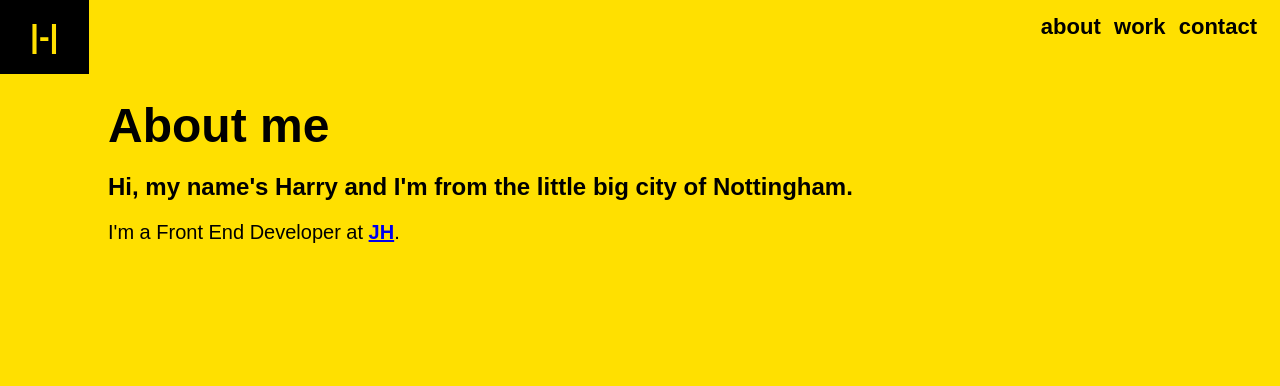
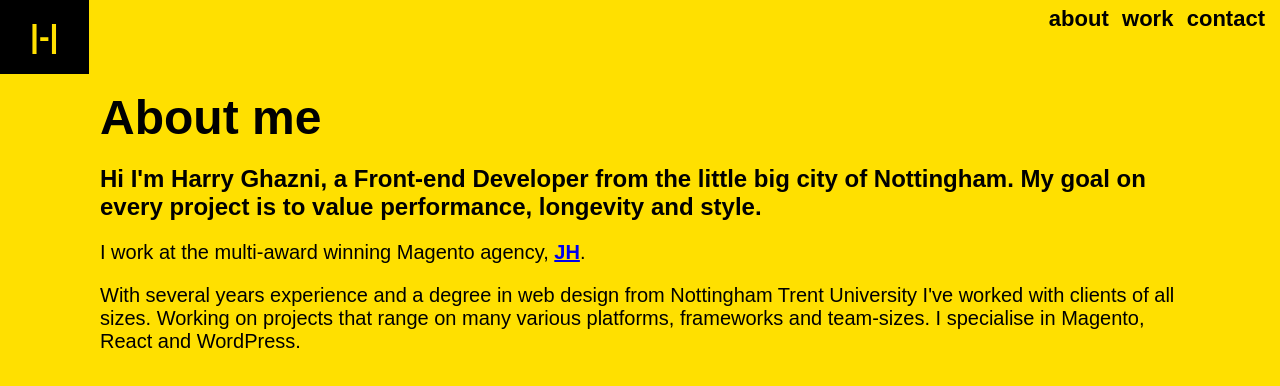
Before and after one commit to hghazni/portfoliov4, a website: page dev/about.html in a window 1280 px wide. Drawn offline with Linux system fonts and the light colour scheme; a web font is replaced by a local one.

Commit message:
Updates about content. Removes margin.

```diff
--- a/dev/about.html
+++ b/dev/about.html
@@ -16,8 +16,12 @@
 <div class="about__wrapper">
     <div class="about">
         <h1 class="about__title">About me</h1>
-        <h2 class="about__subtitle">Hi, my name's Harry and I'm from the little big city of Nottingham. </h2>
-        <p>I'm a Front End Developer at <b><a href="https://www.wearejh.com" target="_blank">JH</a></b>.</p>
+        <h2 class="about__subtitle">Hi I'm Harry Ghazni, a Front-end Developer from the little big city of Nottingham. My goal on every project is to value <span class="underscore">performance</span>, <span class="underscore">longevity</span> and <span class="underscore">style</span>.</h2>
+
+        <p>I work at the multi-award winning Magento agency, <b><a href="https://www.wearejh.com" target="_blank">JH</a></b>.</p>
+
+        <p>With several years experience and a degree in web design from Nottingham Trent University I've worked with clients of all sizes. Working on projects that range on many various platforms, frameworks and team-sizes. I specialise in Magento, React and WordPress.</p>
+
     </div>
     <div class="about__image"></div>
 </div>
--- a/dev/scss/core/_base.scss
+++ b/dev/scss/core/_base.scss
@@ -4,4 +4,5 @@ html, body {
   font-weight: 100;
   @include antialiasing;
   background: $primary;
+  margin: 0;
 }
```
Also changed, not shown: dev/css/main.css.
